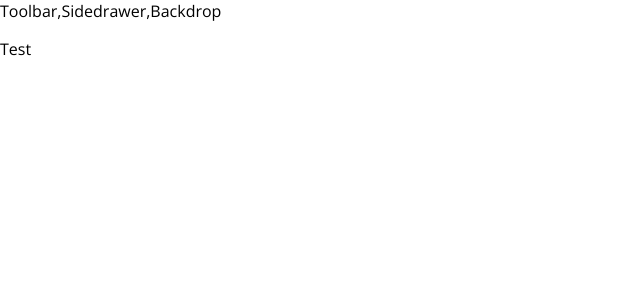
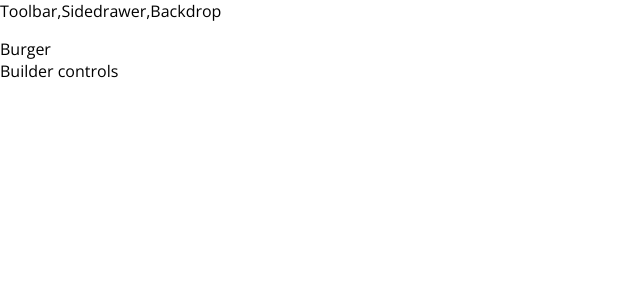
Before and after one commit to giorgiofrittoli/burger-app, a React (Create React App) app: page / in a window 1280 px wide. Shown: the top 300 px of the page, without its empty margins (0-640 px from the left). Built offline with nearby package versions, Linux system fonts and the light colour scheme.

Commit message:
base burger page

```diff
--- a/src/App.js
+++ b/src/App.js
@@ -1,5 +1,7 @@
 import { Component } from "react";
 import Layout from "./components/Layout/Layout";
+
+import BurgerBuilder from "./containers/BurgerBuilder/BurgerBuilder";
 
 class App extends Component {
 
@@ -7,7 +9,7 @@
     return (
       <div>
         <Layout>
-          <p>Test</p>
+          <BurgerBuilder />
         </Layout>
       </div >
     );
--- a/src/components/Layout/Layout.js
+++ b/src/components/Layout/Layout.js
@@ -1,10 +1,11 @@
 import React from "react";
 import Aux from "../../hoc/Aux";
+import classes from "./Layout.module.css";
 
 const layout = (props) => (
     <Aux>
         <div>Toolbar,Sidedrawer,Backdrop</div>
-        <main>
+        <main className={classes.Content}>
             {props.children}
         </main>
     </Aux>
--- /dev/null
+++ b/src/components/Layout/Layout.module.css
@@ -0,0 +1,3 @@
+.Content{
+    margin-top: 16px;
+}
--- /dev/null
+++ b/src/containers/BurgerBuilder/BurgerBuilder.js
@@ -0,0 +1,17 @@
+import React, { Component } from "react";
+import Aux from "../../hoc/Aux";
+
+class BurgerBuilder extends Component {
+
+    render() {
+        return (
+            <Aux>
+                <div>Burger</div>
+                <div>Builder controls</div>
+            </Aux>
+        );
+    }
+
+}
+
+export default BurgerBuilder;
```
